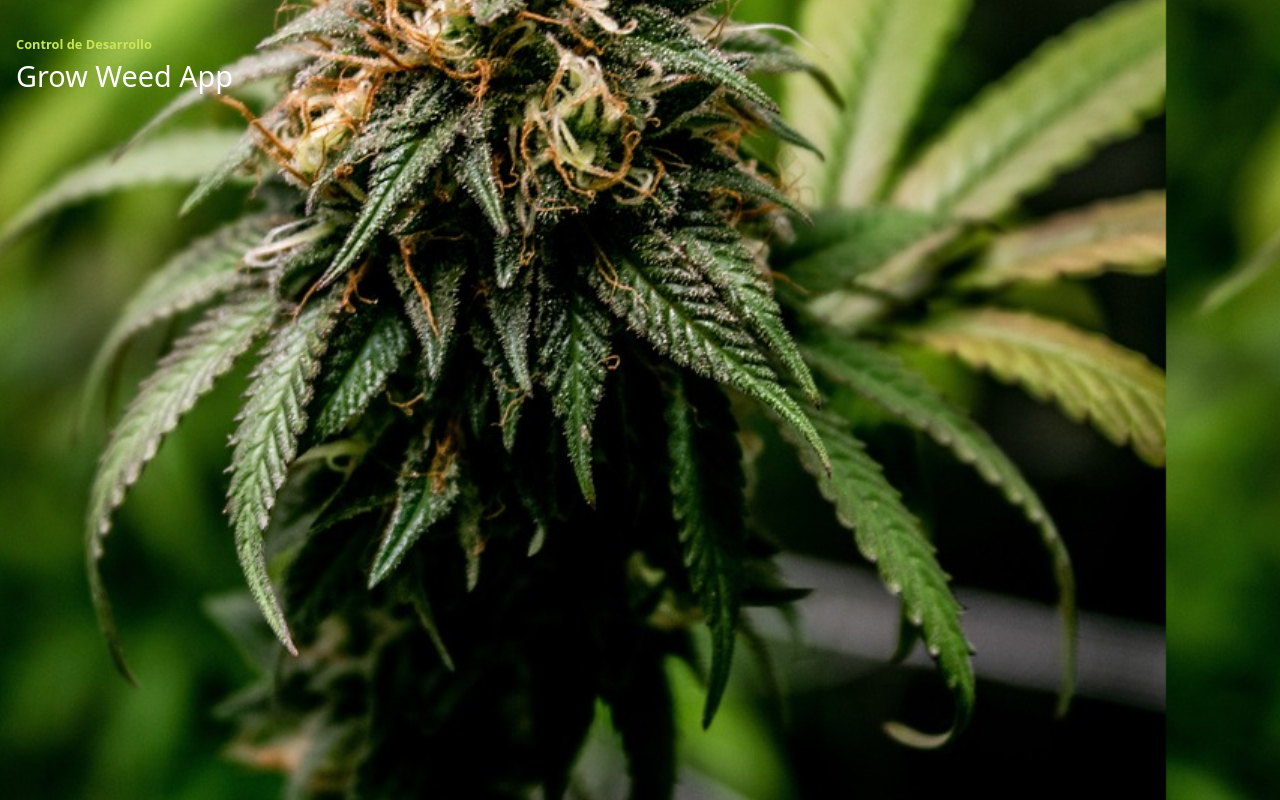
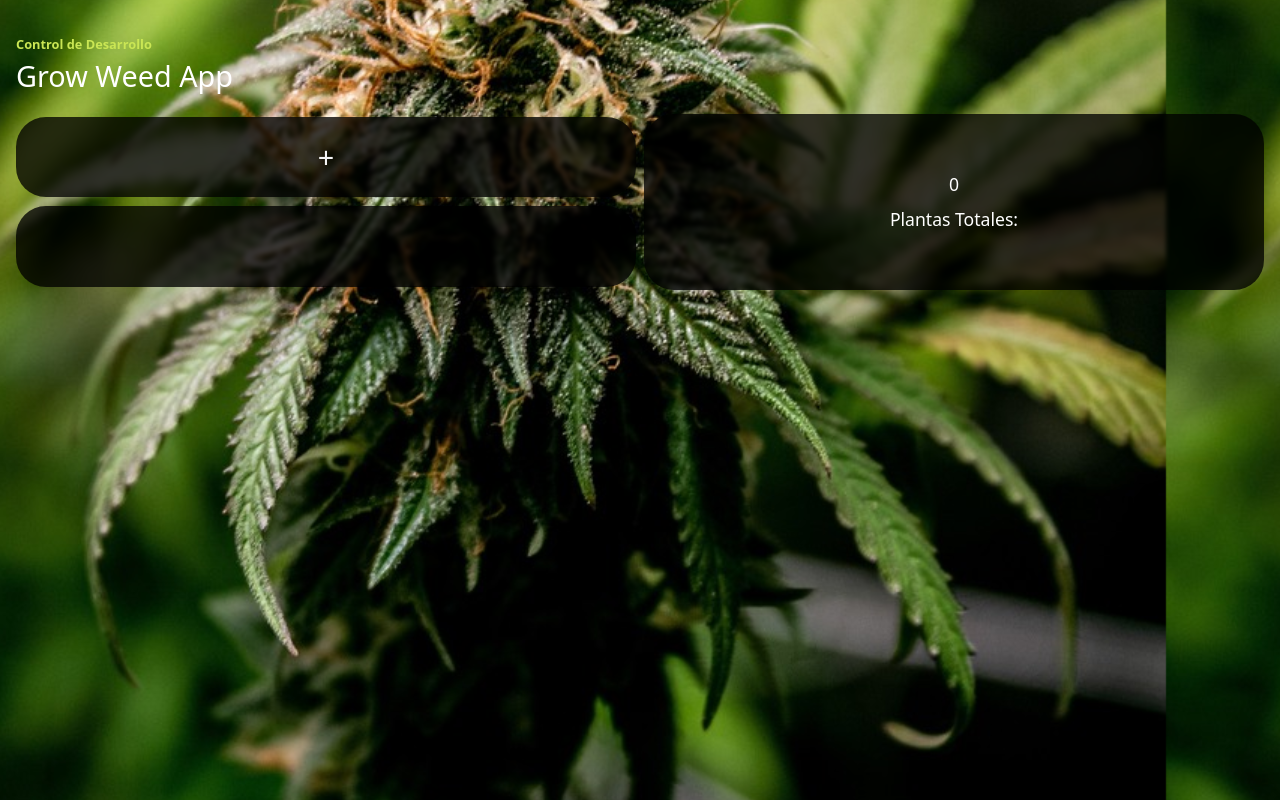
Before and after one commit to ignaarguello/grow-weed-app, a React (Vite) app: page /desarrollo in a window 1280 px wide. Built offline with nearby package versions, Linux system fonts and the light colour scheme.

Commit message:
Add: panel en CDesarrollo_2

```diff
--- /dev/null
+++ b/src/components/CDesarrollo/CDesarrollo_2/CDesarrollo_2.css
@@ -0,0 +1,57 @@
+:root {
+  --bg--black-transparent: rgba(0, 0, 0, 0.767);
+  --blur--bg: blur(2px);
+}
+
+/* 360px - Mobiles Android */
+@media screen and (min-width: 360px) {
+  /* Contenedor General - Componente Desarrollo - 2 */
+  #ContenedorGeneral_CDesarrollo_2 {
+    margin-top: 1rem;
+    height: 11rem;
+    display: flex;
+    gap: 0.5rem;
+  }
+
+  /* Seccion Izquierda  */
+  #SectionIzquierdo_CDesarrollo_2 {
+    width: 50%;
+    display: flex;
+    flex-direction: column;
+    gap: 0.2rem;
+  }
+
+  /* Aside Derecho */
+  #AsideDerecho_CDesarrollo_2 {
+    width: 50%;
+  }
+
+  /* Subcontenedores del Seccion - (Izquierdo)  */
+  .SubContenedorSection_CDesarrollo_2 {
+    background-color: var(--bg--black-transparent);
+    height: 50%;
+    border-radius: 30px;
+    margin: 3px 0;
+    display: flex;
+    justify-content: center;
+    align-items: center;
+    color: whitesmoke;
+    font-size: 1.8rem;
+    backdrop-filter: var(--blur--bg);
+  }
+
+  /* Subcontenedor del aside - (Derecho) */
+  .SubContenedorAside_CDesarrollo_2 {
+    background-color: var(--bg--black-transparent);
+    height: 100%;
+    border-radius: 30px;
+    backdrop-filter: var(--blur--bg);
+    display: flex;
+    flex-direction: column;
+    justify-content: center;
+    align-items: center;
+    color: white;
+    gap: .5rem;
+    font-size: 1.1rem;
+  }
+}
--- /dev/null
+++ b/src/components/CDesarrollo/CDesarrollo_2/CDesarrollo_2.jsx
@@ -0,0 +1,20 @@
+import './CDesarrollo_2.css'
+
+export default function CDesarrollo_2() {
+    return (
+        <div id='ContenedorGeneral_CDesarrollo_2'>
+            <section id='SectionIzquierdo_CDesarrollo_2'>
+                <div className="SubContenedorSection_CDesarrollo_2">
+                    <h2>+</h2>
+                </div>
+                <div className="SubContenedorSection_CDesarrollo_2"></div>
+            </section>
+            <aside id='AsideDerecho_CDesarrollo_2'>
+                <div className="SubContenedorAside_CDesarrollo_2">
+                    <span>0</span>
+                    <span>Plantas Totales:</span>
+                </div>
+            </aside>
+        </div>
+    )
+}
--- a/src/pages/Desarrollo/Desarrollo.jsx
+++ b/src/pages/Desarrollo/Desarrollo.jsx
@@ -1,12 +1,14 @@
 import './Desarrollo.css'
 
 //Componentes
-import CDesarrollo_1 from '../../components/CDesarrollo/CDesarrollo_1'
+import CDesarrollo_1 from '../../components/CDesarrollo/CDesarrollo_1/CDesarrollo_1'
+import CDesarrollo_2 from '../../components/CDesarrollo/CDesarrollo_2/CDesarrollo_2'
 
 export default function Desarrollo() {
   return (
     <div id='ContenedorPageDesarrollo_Desarrollo'>
       <CDesarrollo_1 />
+      <CDesarrollo_2 />
     </div>
   )
 }
```
Also changed, not shown: src/components/CDesarrollo/CDesarrollo_1/CDesarrollo_1.css (renamed from src/components/CDesarrollo/CDesarrollo_1.css), src/components/CDesarrollo/CDesarrollo_1/CDesarrollo_1.jsx (renamed from src/components/CDesarrollo/CDesarrollo_1.jsx).
